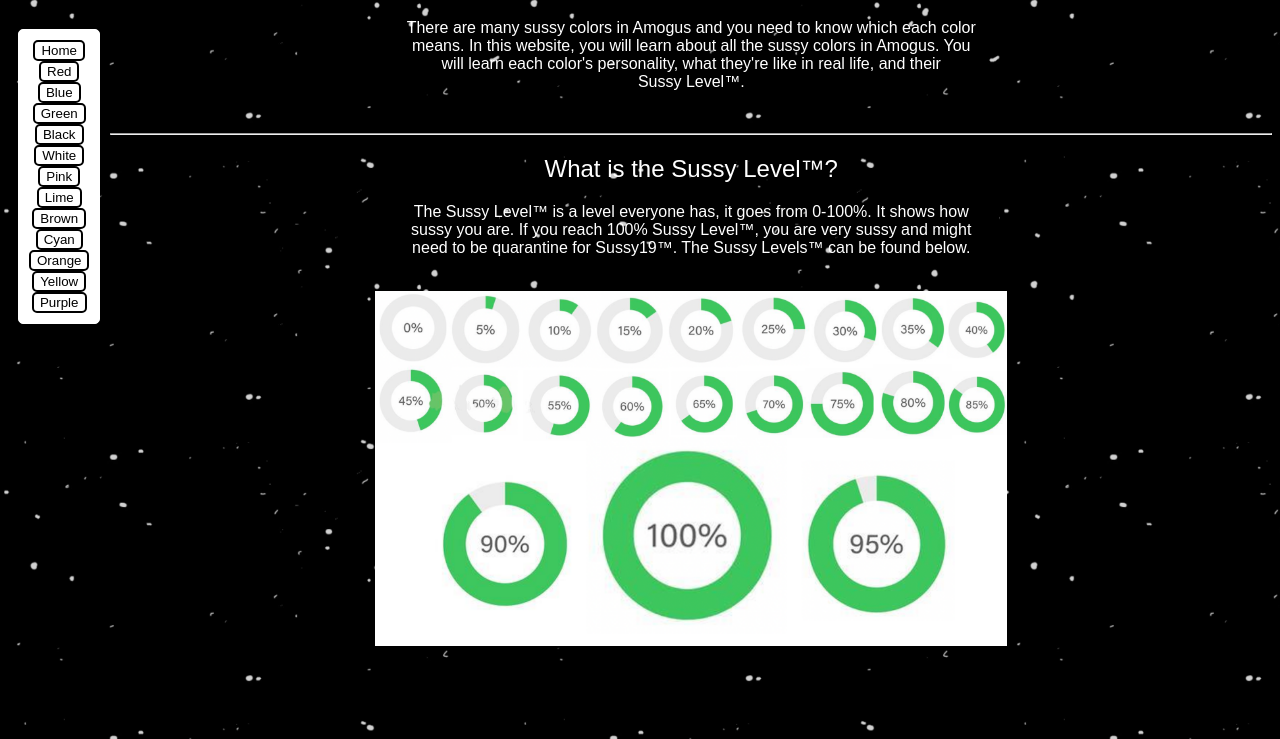
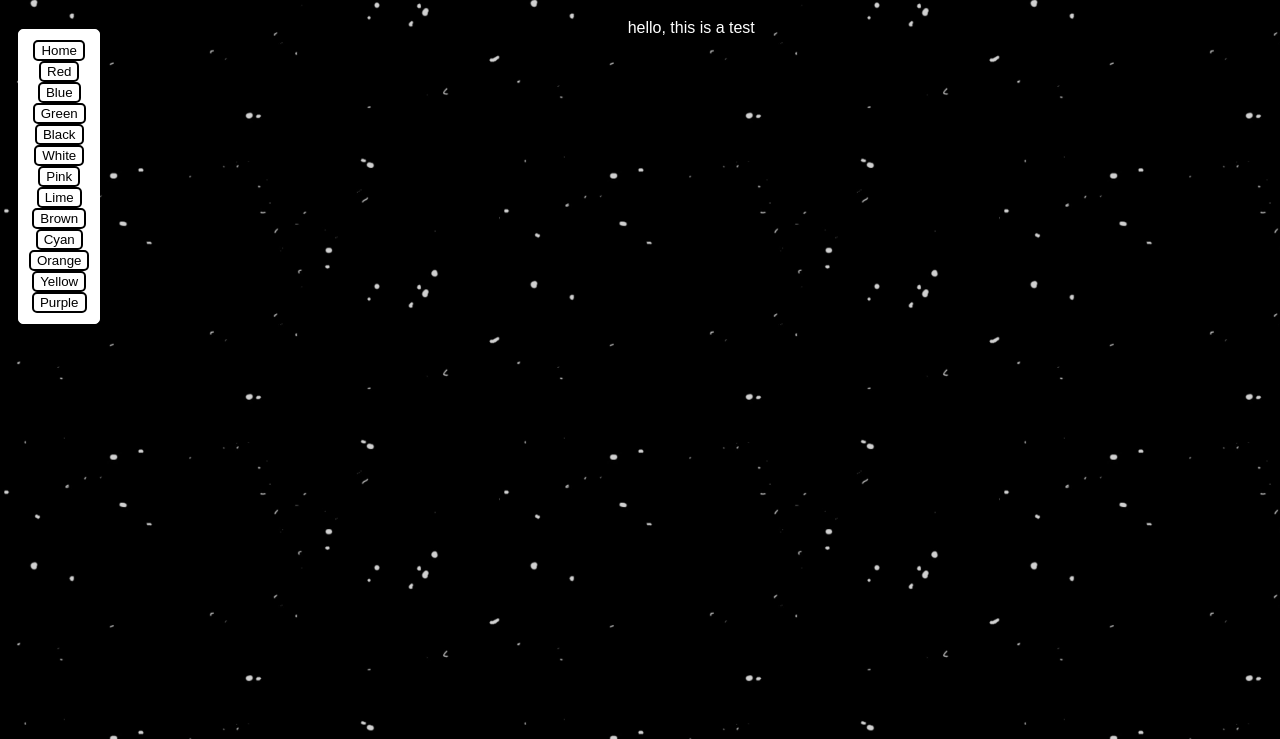
Before and after one commit to bilal-darwish/amoguscolors, a plain HTML site: page blue.html in a window 1280 px wide. Shown: the part 61-800 px from the top of the page. Drawn offline with Linux system fonts and the light colour scheme.

Commit message:
Test to check commiting changes.

```diff
--- a/blue.html
+++ b/blue.html
@@ -24,17 +24,6 @@
       <button class="sbbutton13"><a class="sbtext" href="purple.html">Purple</a></button><br/>
     </p>
 
-    <p>There are many sussy colors in Amogus and you need to know which each color <br> means. In this website, you will learn about all the sussy colors in Amogus. You <br> will learn each color's personality, what they're like in real life, and their <br> Sussy Level™.</p>
-
-    <br>
-    <hr>
-
-    <h2>What is the Sussy Level™?</h2>
-
-    <p>The Sussy Level™ is a level everyone has, it goes from 0-100%.  It shows how <br> sussy you are. If you reach 100% Sussy Level™, you are very sussy and might <br> need to be quarantine for Sussy19™. The Sussy Levels™ can be found below.</p>
-
-    <br>
-
-    <img src="Sussy-Level-.png" alt="The Sussy Levels™" class="sussylevels" />
+    <p>hello, this is a test</p>
   </body>
 </html>
```
